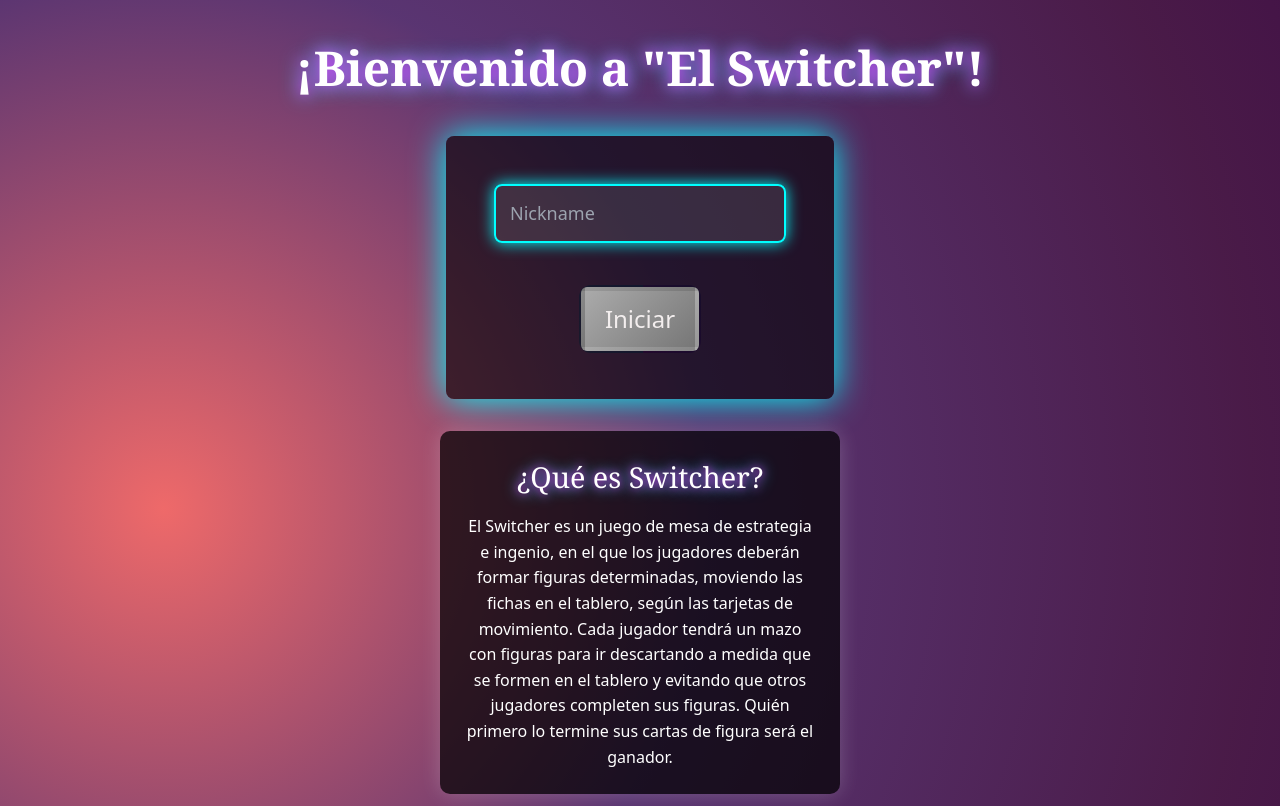
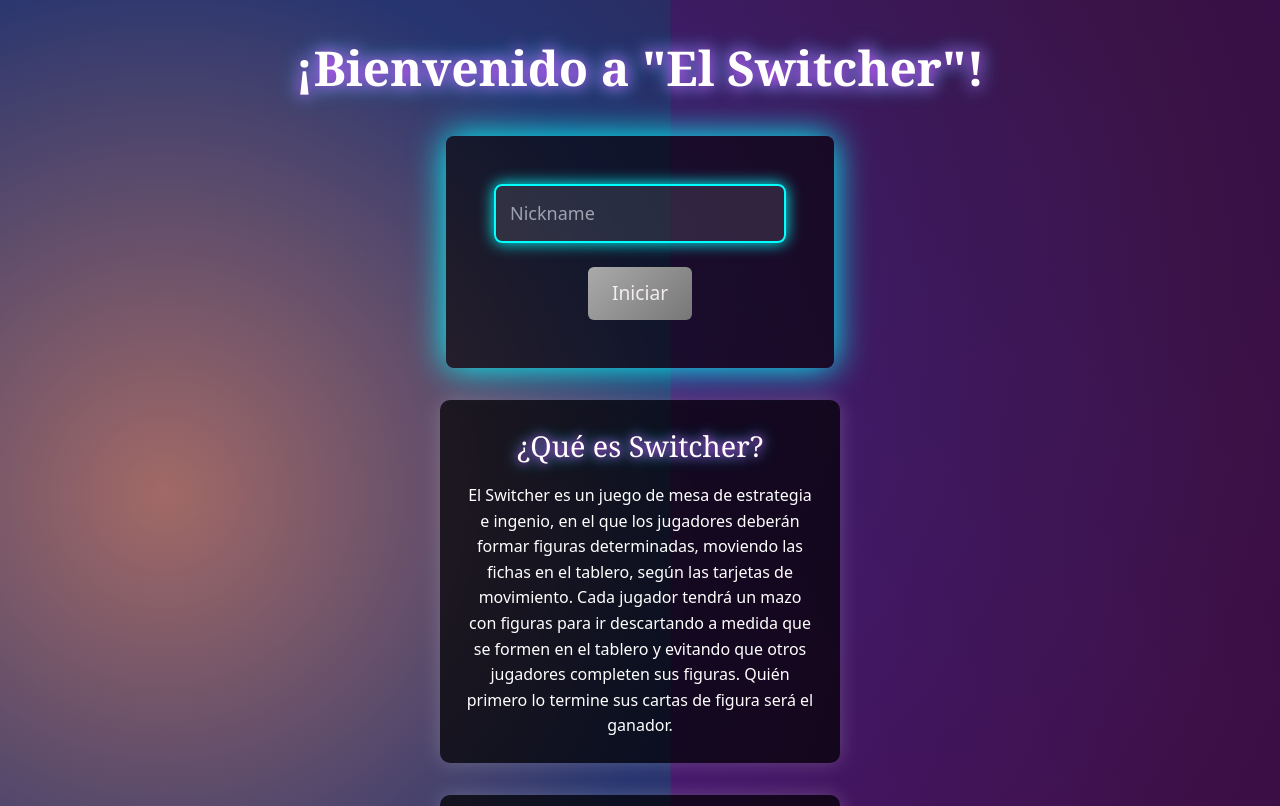
Before and after one commit to HoodedHackers/Frontend, a React (Vite) app: page / in a window 1280 px wide. Shown: the top 806 px of the page. Built offline with nearby package versions, Linux system fonts and the light colour scheme.

Commit message:
SWC-26 con test

```diff
--- a/src/components/login/login.jsx
+++ b/src/components/login/login.jsx
@@ -18,6 +18,7 @@ const Login = () => {
         body: JSON.stringify({ name: data.nickname }),
       });
 
+      // Verificar si hay respuesta y si es válida
       if (!response.ok) {
         const errorData = await response.json();
         if (response.status === 400) {
@@ -27,14 +28,16 @@ const Login = () => {
       }
 
       const result = await response.json();
+      console.log('Nombre agregado:',result)
       localStorage.setItem("nickname", data.nickname);
       localStorage.setItem("identifier", result.identifier);
-      navigate("/Opciones"); // Mover aquí
+      navigate("/Opciones");
     } catch (error) {
       setErrorMessage(error.message || "Error en la solicitud");
       console.error("Error durante la solicitud:", error);
     }
   };
+
 
   const onSubmit = async (data) => {
     setErrorMessage("");
--- a/src/components/login/login.module.css
+++ b/src/components/login/login.module.css
@@ -76,14 +76,12 @@
 .customButton {
   background: linear-gradient(135deg, #aaa, #777);
   color: #f3eeee;
-  padding: 10px 20px;
-  font-size: 1.5rem;
+  padding: 12px 24px;
+  font-size: 1.2rem;
   border-radius: 6px;
-  border: 4px solid transparent;
-  position: relative;
+  border: none;
   cursor: pointer;
-  margin-top: 20px;
-  transition: transform 0.4s ease, background 0.3s ease;
+  transition: background 0.3s ease, transform 0.3s ease;
 }
 
 .customButton:before {
@@ -107,7 +105,7 @@
 
 .customButton:hover {
   background: linear-gradient(135deg, #ff1eff, #00ffea);
-  transform: scale(1.08);
+  transform: scale(1.05);
   box-shadow: 0 0 15px #ff1eff, 0 0 20px #00ffea;
 }
 
```
